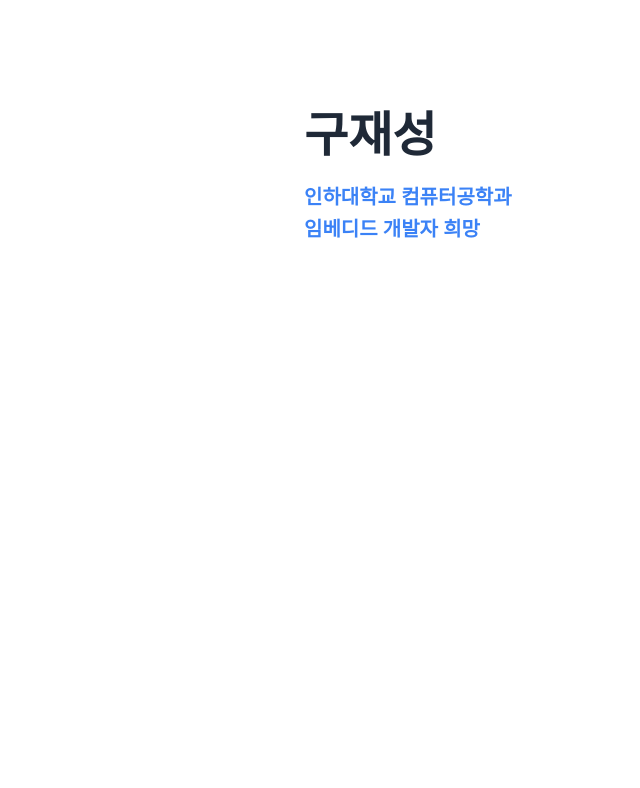
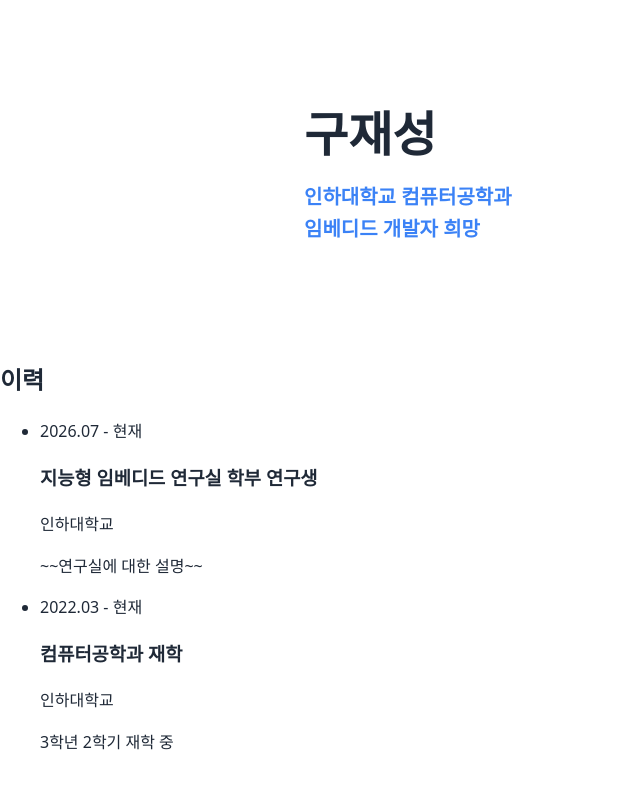
Before and after one commit to koo0419/Profile_site, a React (Vite) app: page / in a window 1280 px wide. Shown: the top 788 px of the page, without its empty margins (0-640 px from the left). Built offline with nearby package versions, Linux system fonts and the light colour scheme.

Commit message:
feat: 타임라인 섹션 추가

```diff
--- a/src/App.jsx
+++ b/src/App.jsx
@@ -1,9 +1,11 @@
 import Hero from './sections/Hero.jsx'
+import Timeline from './sections/Timeline.jsx'
 
 export default function App() {
   return (
     <main>
       <Hero />
+      <Timeline />
     </main>
   )
 }
--- /dev/null
+++ b/src/sections/Timeline.jsx
@@ -0,0 +1,19 @@
+import { timeline } from '../data/timeline.js'
+
+export default function Timeline() {
+  return (
+    <section>
+      <h2>이력</h2>
+      <ul>
+        {timeline.map((item) => (
+          <li key={item.id}>
+            <p>{item.period}</p>
+            <h3>{item.title}</h3>
+            <p>{item.place}</p>
+            <p>{item.description}</p>
+          </li>
+        ))}
+      </ul>
+    </section>
+  )
+}
```
